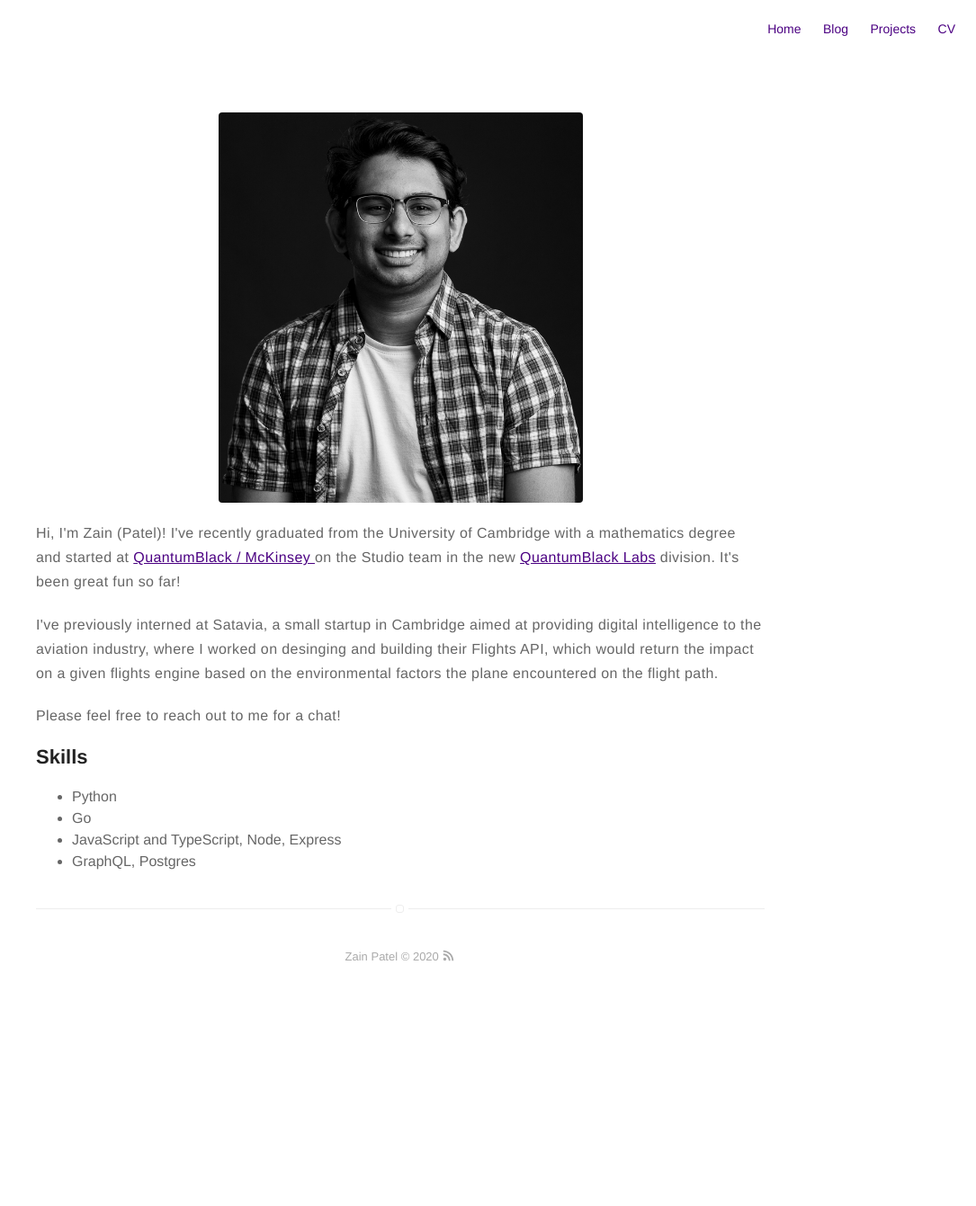
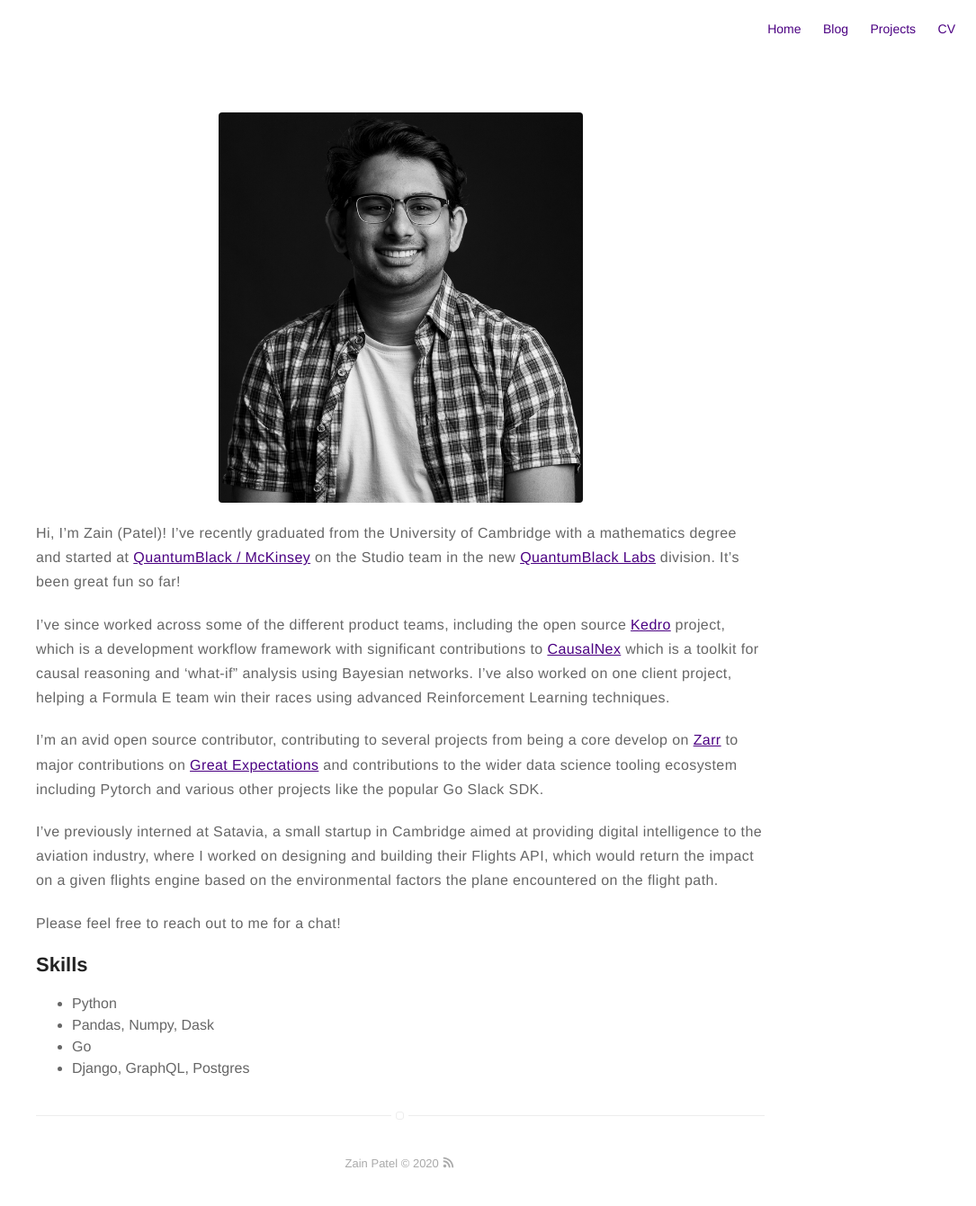
Before and after one commit to mzjp2/blog, a Jekyll site: the page built from about.md, in a window 1280 px wide. Shown: the whole page at 90% size, without its empty margins (195-1280 px from the left). Built offline with Jekyll 4.4.1, drawn with Linux system fonts in a browser that asks for light colours; before the commit the page ends 1111 px from its top, so only the background shows below that.

Commit message:
Update and fix 'about me' section (#4)

```diff
--- a/about.md
+++ b/about.md
@@ -4,11 +4,15 @@ layout: page
 ---
 ![Profile Image]({{ site.url }}/assets/images/profile_2.jpg)
 
-<p>Hi, I'm Zain (Patel)! I've recently graduated from the University of Cambridge with a mathematics degree and started at <a href="https://www.quantumblack.com">QuantumBlack / McKinsey </a> on the Studio team in the new <a href="https://quantumblack.com/labs">QuantumBlack Labs</a> division. It's been great fun so far!</p>
+Hi, I'm Zain (Patel)! I've recently graduated from the University of Cambridge with a mathematics degree and started at [QuantumBlack / McKinsey](https://quantumblack.com) on the Studio team in the new [QuantumBlack Labs](https://quantumblack.com/labs) division. It's been great fun so far!
 
-<p>I've previously interned at Satavia, a small startup in Cambridge aimed at providing digital intelligence to the aviation industry, where I worked on desinging and building their Flights API, which would return the impact on a given flights engine based on the environmental factors the plane encountered on the flight path.</p>
+I've since worked across some of the different product teams, including the open source [Kedro](https://github.com/quantumblacklabs/kedro) project, which is a development workflow framework with significant contributions to [CausalNex](https://github.com/quantumblacklabs/causalnex) which is a toolkit for causal reasoning and 'what-if" analysis using Bayesian networks. I've also worked on one client project, helping a Formula E team win their races using advanced Reinforcement Learning techniques.
 
-<p>Please feel free to reach out to me for a chat!</p>
+I'm an avid open source contributor, contributing to several projects from being a core develop on [Zarr](https://github.com/zarr-developers/zarr-python) to major contributions on [Great Expectations](https://github.com/great-expectations/great_expectations) and contributions to the wider data science tooling ecosystem including Pytorch and various other projects like the popular Go Slack SDK.
+
+I've previously interned at Satavia, a small startup in Cambridge aimed at providing digital intelligence to the aviation industry, where I worked on designing and building their Flights API, which would return the impact on a given flights engine based on the environmental factors the plane encountered on the flight path.
+
+Please feel free to reach out to me for a chat!
 
 <p></p>
 
@@ -16,9 +20,9 @@ layout: page
 
 <ul class="skill-list">
 	<li>Python</li>
+	<li>Pandas, Numpy, Dask</li>
 	<li>Go</li>
-	<li>JavaScript and TypeScript, Node, Express</li>
-	<li>GraphQL, Postgres</li>
+	<li>Django, GraphQL, Postgres</li>
 </ul>
 
 <!-- <h2>Projects</h2>
```
